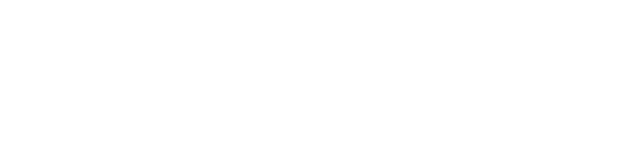
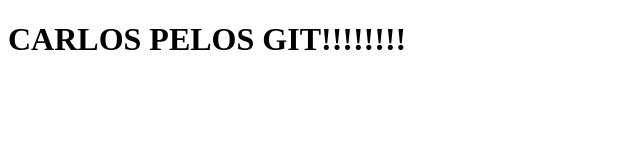
Before and after one commit to carlos-art-sis-zaf/s2, a plain HTML site: page index.html in a window 1280 px wide. Shown: the whole page, without its empty margins (0-640 px from the left). Drawn offline with Linux system fonts and the light colour scheme.

Commit message:
Update index.html

```diff
--- a/index.html
+++ b/index.html
@@ -5,6 +5,6 @@
 <title>WELCOME TO DEVOPS WORLD</title>
 </head>
 <body>
-<!-- Conteúdo -->
+<h1> CARLOS PELOS GIT!!!!!!!!</h1>
 </body>
 </html>
```
